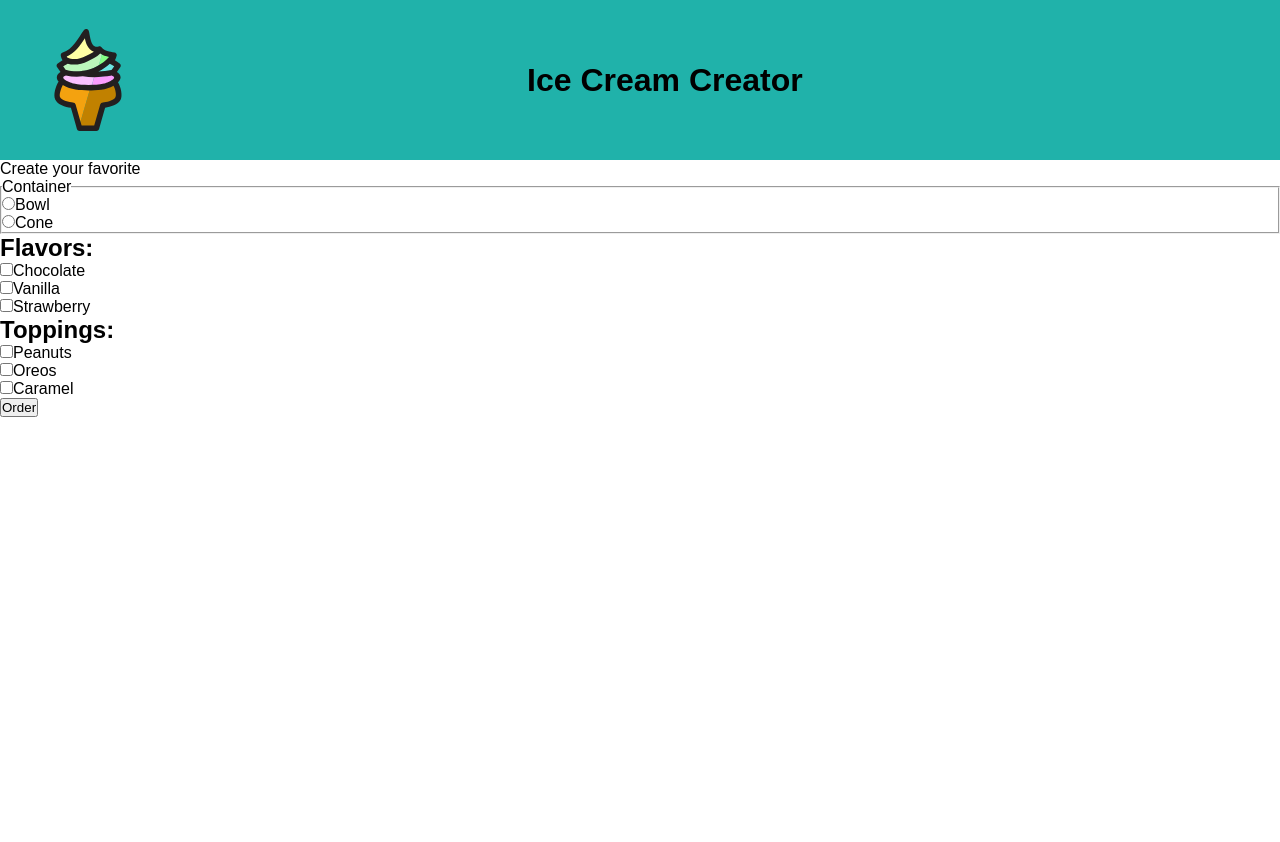
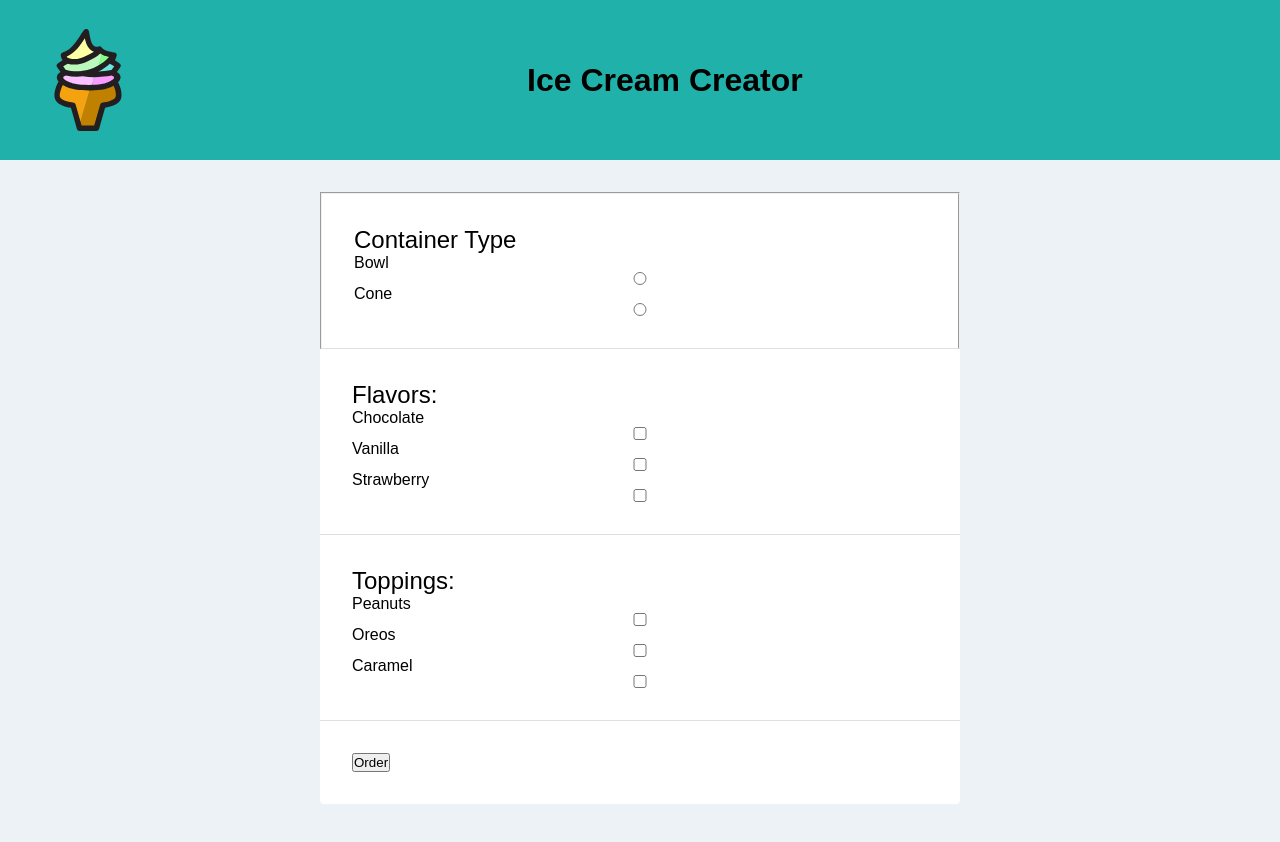
Before and after one commit to apcurran/ice-cream-creator, a Vue app: page / in a window 1280 px wide. Shown: the top 842 px of the page. Before the commit the page ends 800 px from the top, so only its background shows below. Built offline with nearby package versions, Linux system fonts and the light colour scheme.

Commit message:
Working on layout and styling of form

```diff
--- a/src/App.vue
+++ b/src/App.vue
@@ -41,6 +41,7 @@ export default {
 
 body {
   font-family: sans-serif;
+  background-color: #EDF2F7;
 }
 
 </style>
--- a/src/components/CreateForm.vue
+++ b/src/components/CreateForm.vue
@@ -1,50 +1,50 @@
 <template>
     <form @submit.prevent="sendIceCream" class="form">
-        <p>Create your favorite</p>
+        <fieldset class="container cone-option">
+            <legend class="cone-option__legend">Container Type</legend>
+            <h2 class="cone-option__title">Container Type</h2>
             <div class="form-group">
-            <fieldset class="cone-option">
-                <legend class="cone-option__legend">Container</legend>
-                <div class="form-group--inner">
+                <label for="container--bowl" class="form-group__label">Bowl</label>
                 <input v-model="order.pickedContainer" type="radio" value="Bowl" name="container" id="container--bowl" class="cone-option__input">
-                    <label for="container--bowl" class="cone-option__label">Bowl</label>
             </div>
-                <div class="form-group--inner">
+            <div class="form-group">
+                <label for="container--cone" class="form-group__label">Cone</label>
                 <input v-model="order.pickedContainer" type="radio" value="Cone" name="container" id="container--cone" class="cone-option__input">
-                    <label for="container--cone" class="cone-option__label">Cone</label>
             </div>
         </fieldset>
-        </div>
-        <section class="flavor">
+        <section class="container flavor">
             <h2 class="flavor__title">Flavors:</h2>
             <div class="form-group">
+                <label class="flavor__label" for="flavor--chocolate">Chocolate</label>
                 <input v-model="order.flavors" value="Chocolate" type="checkbox" name="flavor" id="flavor--chocolate" class="flavor__input">
-                <label class="flavor__label" for="flavor--chocolate">Chocolate</label>
             </div>
             <div class="form-group">
+                <label class="flavor__label" for="flavor--vanilla">Vanilla</label>
                 <input v-model="order.flavors" value="Vanilla" type="checkbox" name="flavor" id="flavor--vanilla" class="flavor__input">
-                <label class="flavor__label" for="flavor--vanilla">Vanilla</label>
             </div>
             <div class="form-group">
+                <label class="flavor__label" for="flavor--strawberry">Strawberry</label>
                 <input v-model="order.flavors" value="Strawberry" type="checkbox" name="flavor" id="flavor--strawberry" class="flavor__input">
-                <label class="flavor__label" for="flavor--strawberry">Strawberry</label>
             </div>
         </section>
-        <section class="topping">
+        <section class="container topping">
             <h2 class="topping__title">Toppings:</h2>
             <div class="form-group">
+                <label class="topping__label" for="topping--peanuts">Peanuts</label>
                 <input v-model="order.toppings" value="Peanuts" type="checkbox" name="topping" id="topping--peanuts" class="topping__input">
-                <label class="topping__label" for="topping--peanuts">Peanuts</label>
             </div>
             <div class="form-group">
+                <label class="topping__label" for="topping--oreos">Oreos</label>
                 <input v-model="order.toppings" value="Oreos" type="checkbox" name="topping" id="topping--oreos" class="topping__input">
-                <label class="topping__label" for="topping--oreos">Oreos</label>
             </div>
             <div class="form-group">
+                <label class="topping__label" for="topping--caramel">Caramel</label>
                 <input v-model="order.toppings" value="Caramel" type="checkbox" name="topping" id="topping--caramel" class="topping__input">
-                <label class="topping__label" for="topping--caramel">Caramel</label>
             </div>
         </section>
-        <input type="submit" value="Order">
+        <section class="container">
+            <input class="form__submit" type="submit" value="Order">
+        </section>
     </form>
 </template>
 
@@ -82,4 +82,47 @@ export default {
 
 <style>
 
+.form {
+    width: 40rem;
+    max-width: 92.5%;
+    margin: 2rem auto 0 auto;
+    background-color: #fff;
+    border-radius: 4px;
+}
+
+.form-group {
+    display: flex;
+    flex-direction: column;
+}
+
+.
+
+.cone-option {
+    /* Remove default border */
+    border: none;
+}
+
+.container {
+    padding: 2rem;
+}
+
+.cone-option,
+.flavor,
+.topping {
+    border-bottom: 1px solid #dfdfdf;
+}
+
+/* Keep for accessiblity, but position off-screen */
+.cone-option__legend {
+    position: absolute;
+    left: -150%;
+}
+
+.cone-option__title,
+.flavor__title,
+.topping__title {
+    font-size: 1.5rem;
+    font-weight: 400;
+}
+
 </style>
--- a/src/components/Creations.vue
+++ b/src/components/Creations.vue
@@ -42,6 +42,7 @@ export default {
   padding: 3rem 1.5rem;
   box-shadow: 0 5px 12px rgba(0, 0, 0, .2);
   border-radius: 10px;
+  background-color: #fff;
 }
 
 .created-order__list {
@@ -64,8 +65,8 @@ export default {
   cursor: pointer;
   border: none;
   position: absolute;
-  bottom: 5px;
-  left: 5px;
+  bottom: 7px;
+  left: 7px;
   opacity: .6;
 }
 
```
Lines whose indentation alone changed are shown as unchanged.
